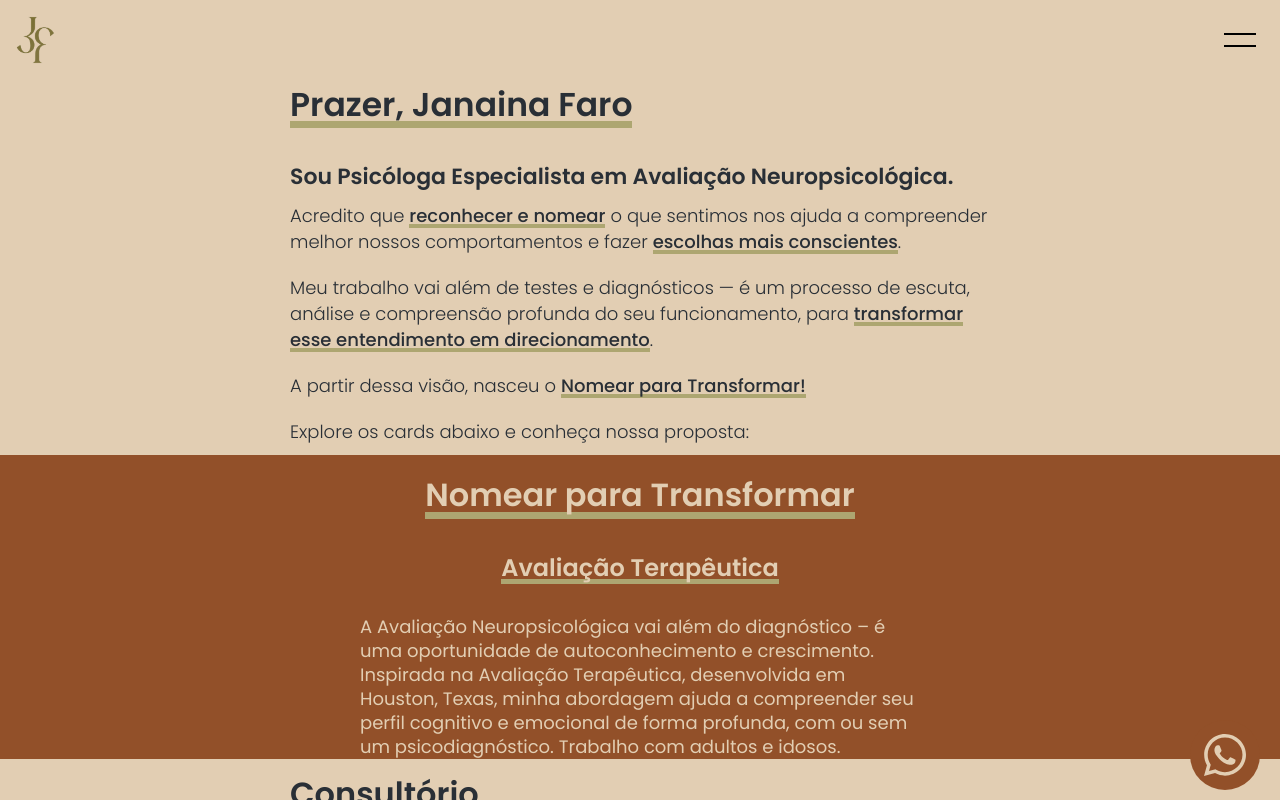
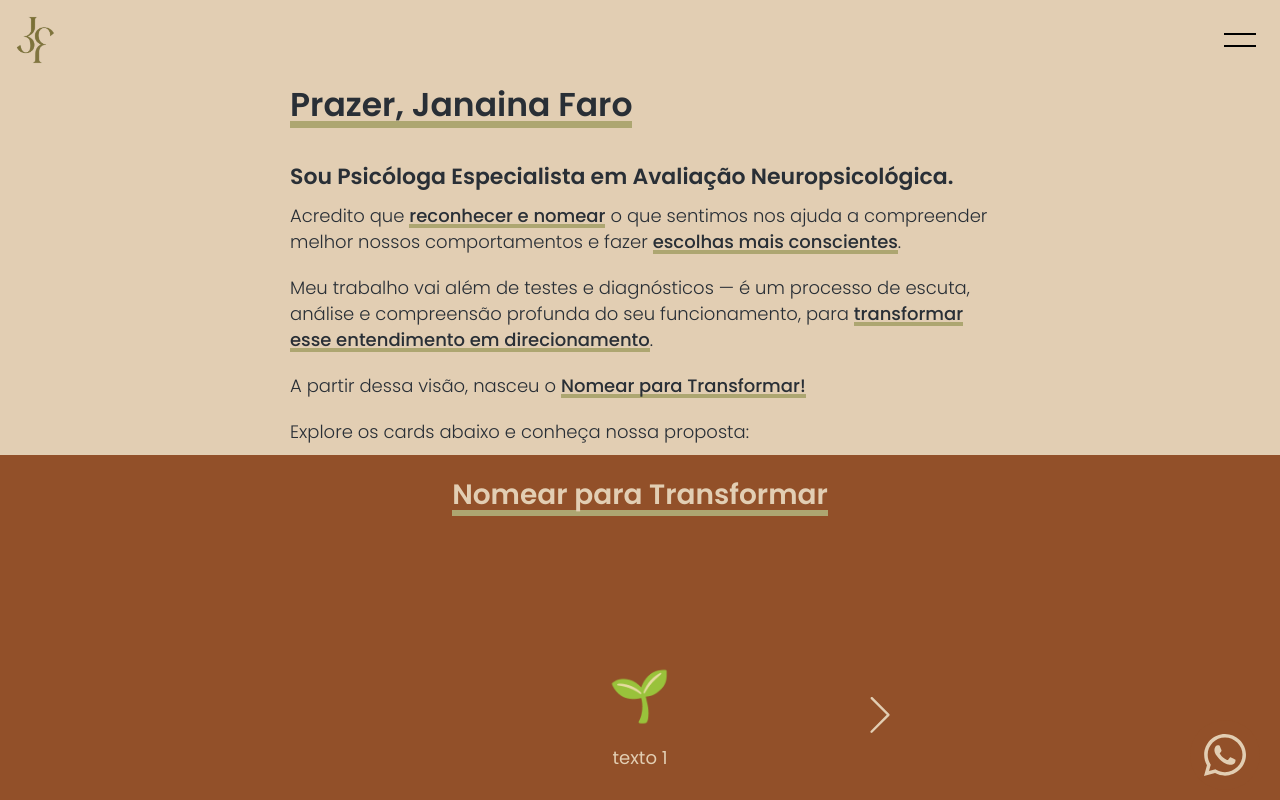
Before and after one commit to FelipeMejias/janaina-site, a React (Create React App) app: page / in a window 1280 px wide. Built offline with nearby package versions, Linux system fonts and the light colour scheme.

Commit message:
carrossel

```diff
--- a/src/Nomear.js
+++ b/src/Nomear.js
@@ -1,19 +1,59 @@
 import styled from "styled-components"
-
+import { TiSpiral } from "react-icons/ti";
+import { SlArrowLeft } from "react-icons/sl";
+import { SlArrowRight } from "react-icons/sl";
+import { useState } from "react";
 export default function Nomear(){
+    const [atual,setAtual]=useState(0)
+    const cards=[
+{texto:`
+texto 1
+`,icone:"🌱"},
+{texto:`
+texto 2
+`,icone:"💬"},
+{texto:`
+texto 3
+`,icone:"🔍"},
+{texto:`
+texto 4
+`,icone:"🌀"},
+{texto:`
+Você merece entender o que sente. E saber o que fazer com isso. Esse é o propósito do Nomear para Transformar.
+`,icone:"✨"},
+    ]
     return(
         <Servicos>
             <Conteudo>
-            <h1><span>Nomear para Transformar</span></h1>
-            <h2><span>Avaliação Terapêutica</span></h2>
-            <h3>A Avaliação Neuropsicológica vai além do diagnóstico – é uma oportunidade de autoconhecimento e crescimento. Inspirada na Avaliação Terapêutica, desenvolvida em Houston, Texas, minha abordagem ajuda a compreender seu perfil cognitivo e emocional de forma profunda, com ou sem um psicodiagnóstico.
-                Trabalho com adultos e idosos.</h3>
-
-
+                <h1><span>Nomear para Transformar</span></h1>
+                <Carrossel>
+                    {atual!=0?<Seta style={{fontSize:'36px',cursor:'pointer'}}><SlArrowLeft onClick={()=>setAtual(atual-1)}/></Seta>:<Seta/>}
+                    <Card>
+                        <p style={{fontSize:'50px'}}>{cards[atual].icone}</p>
+                        <p>{cards[atual].texto}</p>
+                    </Card>
+                    {atual!=4?<Seta style={{fontSize:'36px',cursor:'pointer'}}><SlArrowRight onClick={()=>setAtual(atual+1)}/></Seta>:<Seta/>}
+                </Carrossel>
             </Conteudo>
         </Servicos>
     )
 }
+const Card=styled.div`
+flex-direction:column;
+align-items:center;
+width:260px;
+font-size:30px;
+p{margin:5px;font-size:18px;text-align:center;}
+`
+const Seta=styled.div`
+align-items:center;
+width:60px;justify-content:center;height:100%;
+`
+const Carrossel=styled.div`
+align-items:center;
+justify-content:space-evenly;
+width:100%;height:300px;margin:30px 0 30px 0;
+`
 const Conteudo=styled.div`
 flex-direction:column;
 align-items:center;
@@ -25,10 +65,10 @@ flex-direction:column;
 width:100%;align-items:center;
 padding:0 30px 0 30px;
 font-family: "Poppins", sans-serif;
-color:var(--fundo);
+color:var(--fundo);min-height:480px;
 h1{display:flex;align-items:center;justify-content:center;
 z-index:4;width:100%;text-align:center;height:80px;background:var(--fundo2);
-position:sticky;top:0;font-size:32px;font-weight:600;margin:0}
+position:sticky;top:0;font-size:28px;font-weight:600;margin:0}
 h2{font-size:24px;font-weight:600;margin:15px 0 30px 0;}
 h3{width:80%;font-size:18px;line-height:24px;font-weight:400;margin:0;}
 }
```
